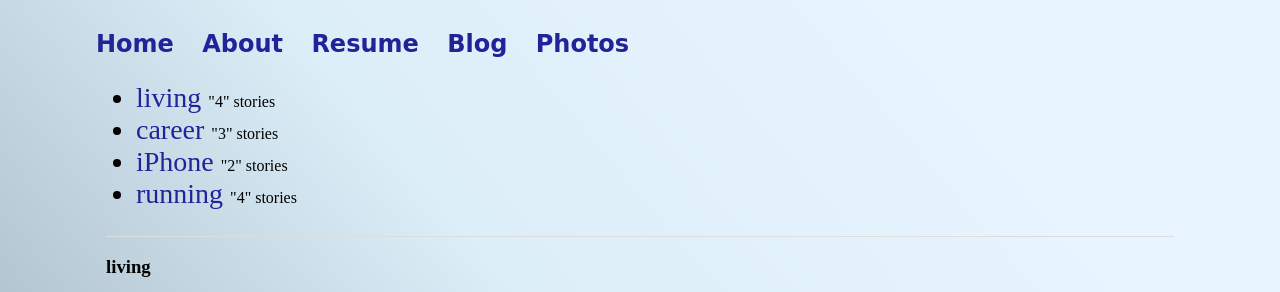
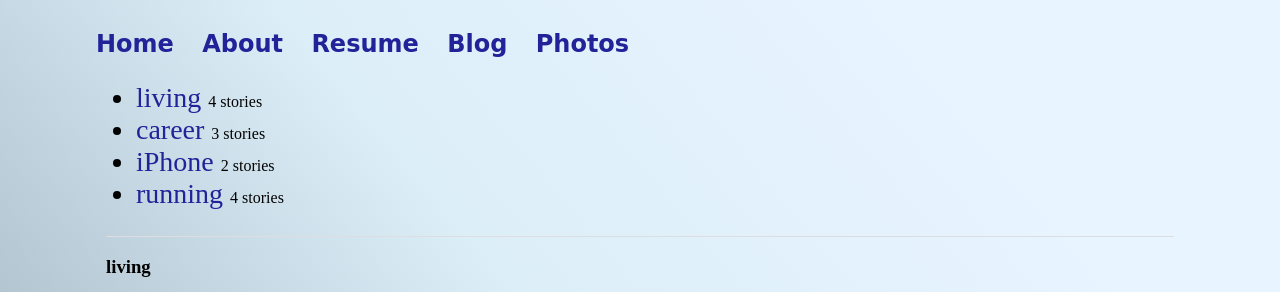
Before and after one commit to mo4dawg/mo4dawg.github.io, a Jekyll site: the page built from tags.html, in a window 1280 px wide. Shown: the top 292 px of the page. Built offline with Jekyll 4.4.1, drawn with Linux system fonts in a browser that asks for light colours.

Commit message:
Update tags.html

```diff
--- a/tags.html
+++ b/tags.html
@@ -9,7 +9,7 @@ permalink: /tags/
     <a href="#{{ tag | first | slugize }}">
       {{ tag | first }}
     </a>
-    <font size = "3"> "{{ tag | last | size }}" stories </font>
+    <font size = "3"> {{ tag | last | size }} stories </font>
   </li>
 {% endfor %}
 </ul>
```
